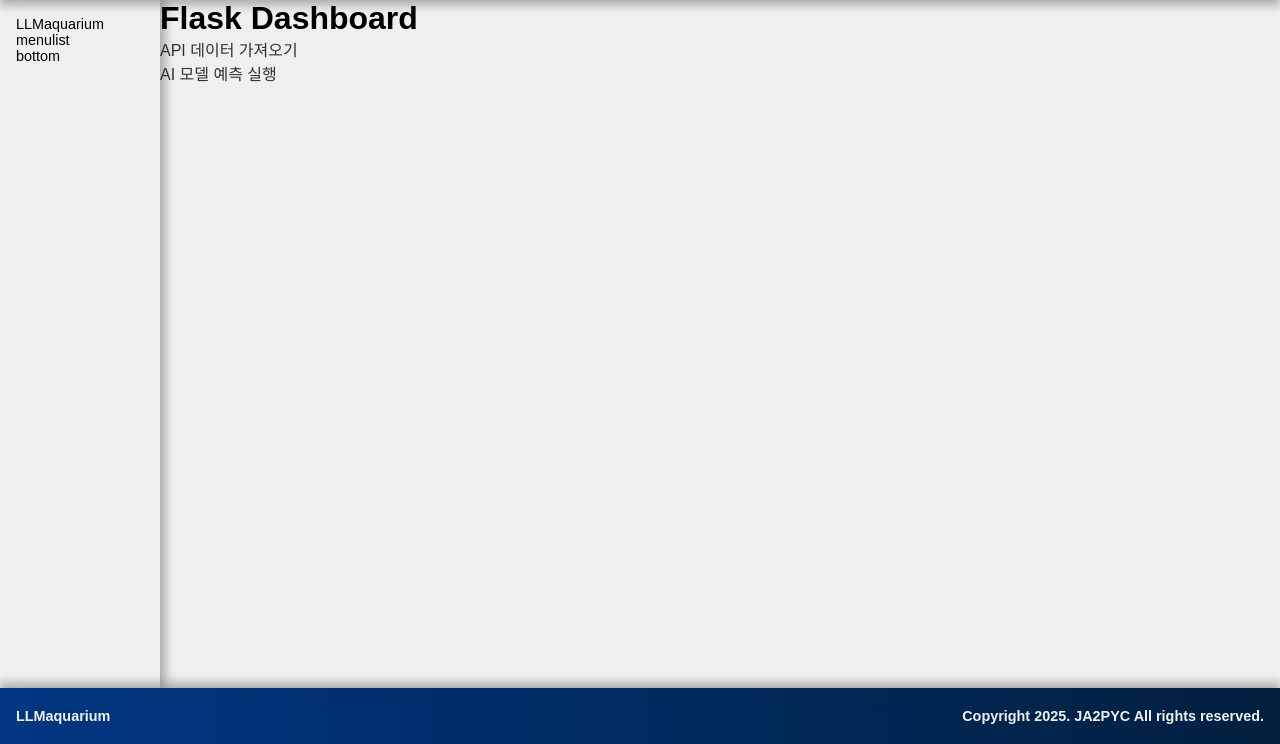
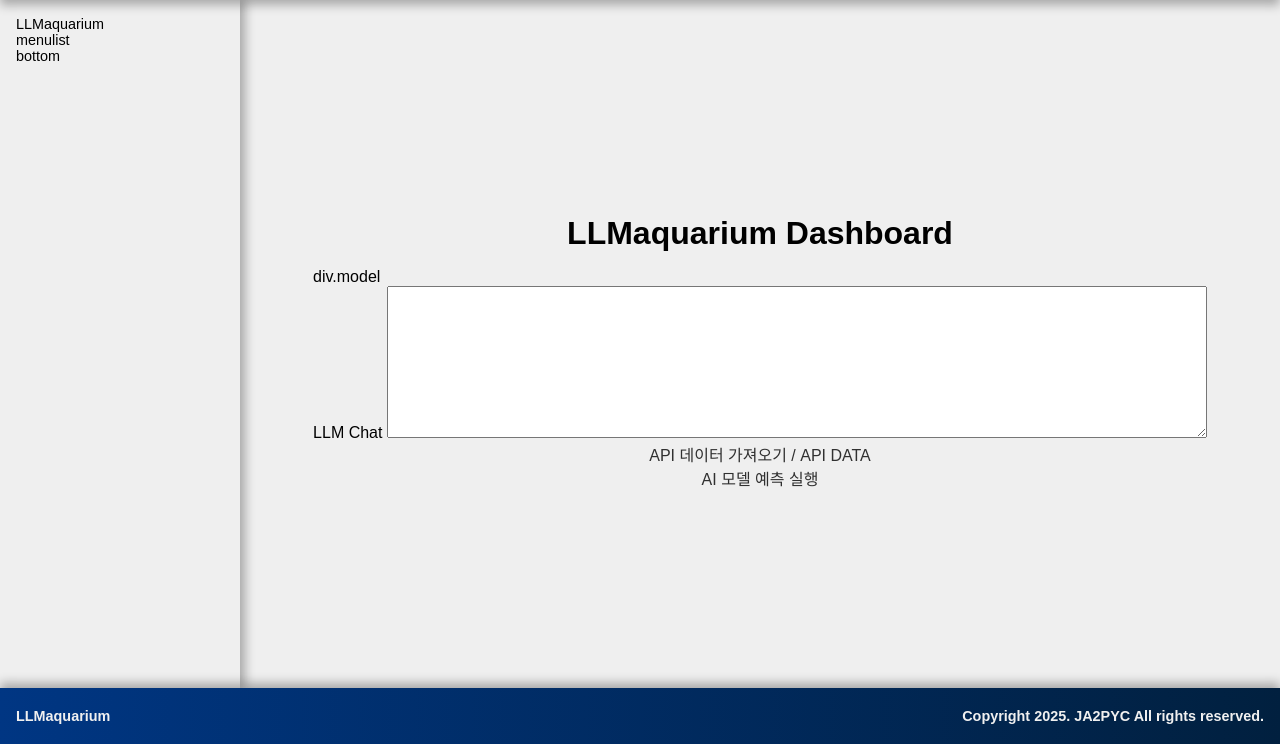
Before and after one commit to JA2PYC/ja2pyc_study_llama, a Flask app: page / in a window 1280 px wide. Shown: the part 56-800 px from the top of the page. Run offline with Flask 3, Linux system fonts and the light colour scheme; some libraries are stand-ins or nearby versions.

Commit message:
Set Index Page

```diff
--- a/dashboard/static/css/aside.css
+++ b/dashboard/static/css/aside.css
@@ -1,7 +1,6 @@
 aside {
-    width: 10rem;
+    width: 15rem;
     height: 100%;
-    overflow: hidden;
     background-color: #efefef;
     box-shadow: 5px 0 10px rgba(0,0,0, 0.3);
     font-size: 0.9rem;
--- a/dashboard/static/css/index.css
+++ b/dashboard/static/css/index.css
@@ -1,3 +1,12 @@
 .main_container {
+    flex-grow: 1;
+    display: flex;
+    flex-direction: column;
+    align-items: center;
+    justify-content: center;
+    padding: 1rem;
+}
 
+.main_title {
+    margin: 1rem auto;
 }
--- a/dashboard/templates/index.html
+++ b/dashboard/templates/index.html
@@ -2,7 +2,7 @@
 <html lang="ko">
 
 <head>
-    <title>Dashboard</title>
+    <title>LLMaquarium Dashboard</title>
     {% include '/partials/head_script.html' %}
 
     <!-- Page Style -->
@@ -14,8 +14,20 @@
     <main>
         {% include '/partials/aside.html' %}
         <div class="main_container">
-            <h1>Flask Dashboard</h1>
-            <p><a href="/api/data">API 데이터 가져오기</a></p>
+            <div class="main_title">
+                <h1>LLMaquarium Dashboard</h1>
+            </div>
+            <div class="main_llm">
+                <div class="llm_model">
+                    <div class="model_select"></div>
+                    div.model
+                </div>
+                <div class="llm_chat">
+                    <label for="chat_input">LLM Chat</label>
+                    <textarea name="chat_input" id="chat_input" cols="100" rows="10"></textarea>
+                </div>
+            </div>
+            <p><a href="/api/data">API 데이터 가져오기 / API DATA</a></p>
             <p><a href="/model/predict">AI 모델 예측 실행</a></p>
         </div>
     </main>
```
